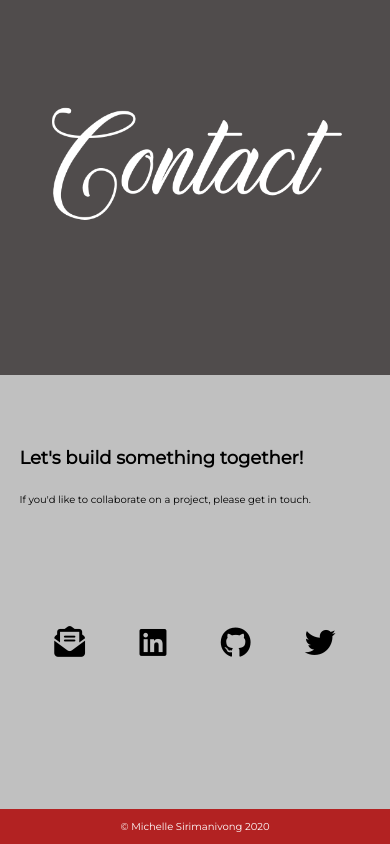
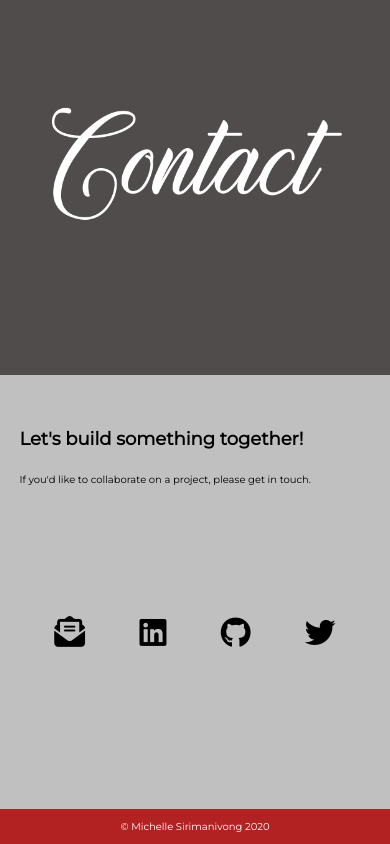
Before and after one commit to MicheSi/portfolio-react, a React (Create React App) app: page / in a window 390 px wide. Shown: the part 2699-3543 px from the top of the page. Built offline with nearby package versions, Linux system fonts and the light colour scheme.

Commit message:
working on changes to 500 and 360 media queries

```diff
--- a/src/App.css
+++ b/src/App.css
@@ -487,7 +487,7 @@ footer {
   }
 
   .contactText {
-    padding: 10% 0;
+    padding: 5% 0 10%;
   }
 
   .contactText h2, .contactText p {
```
